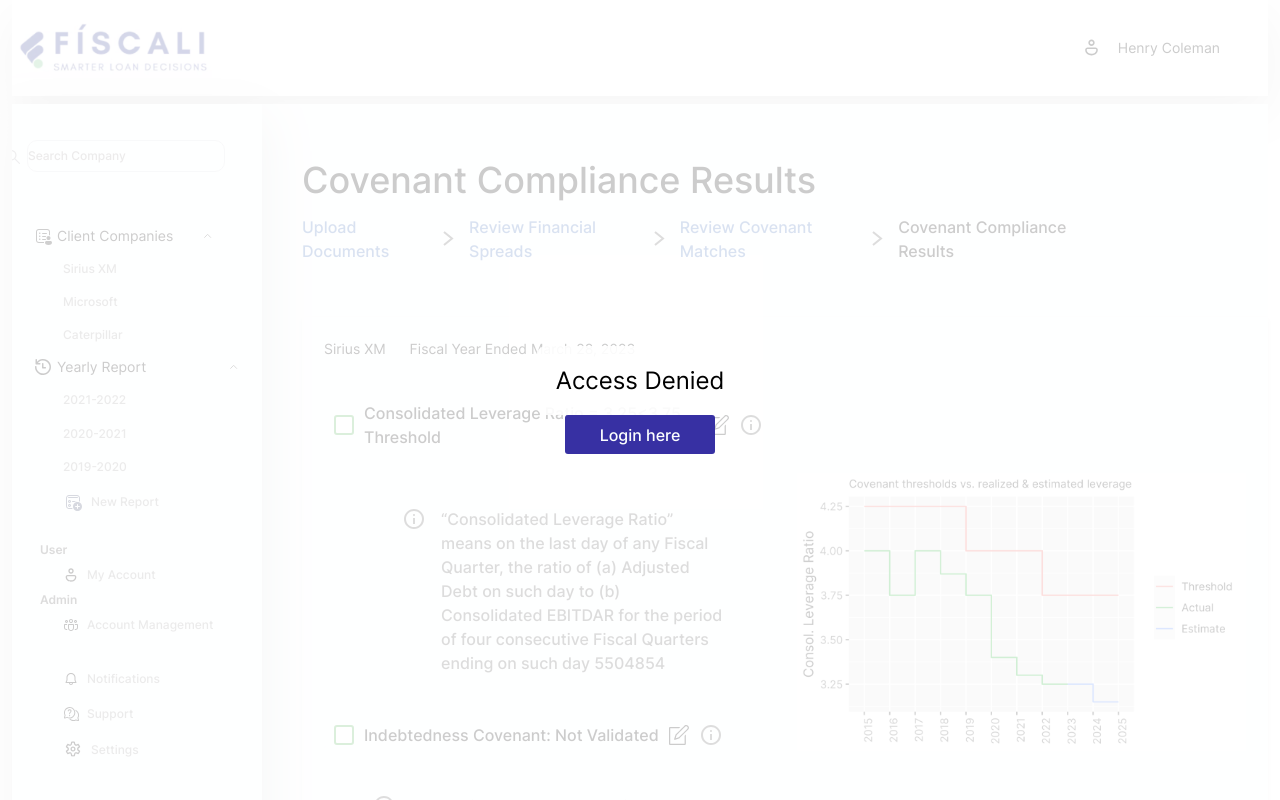
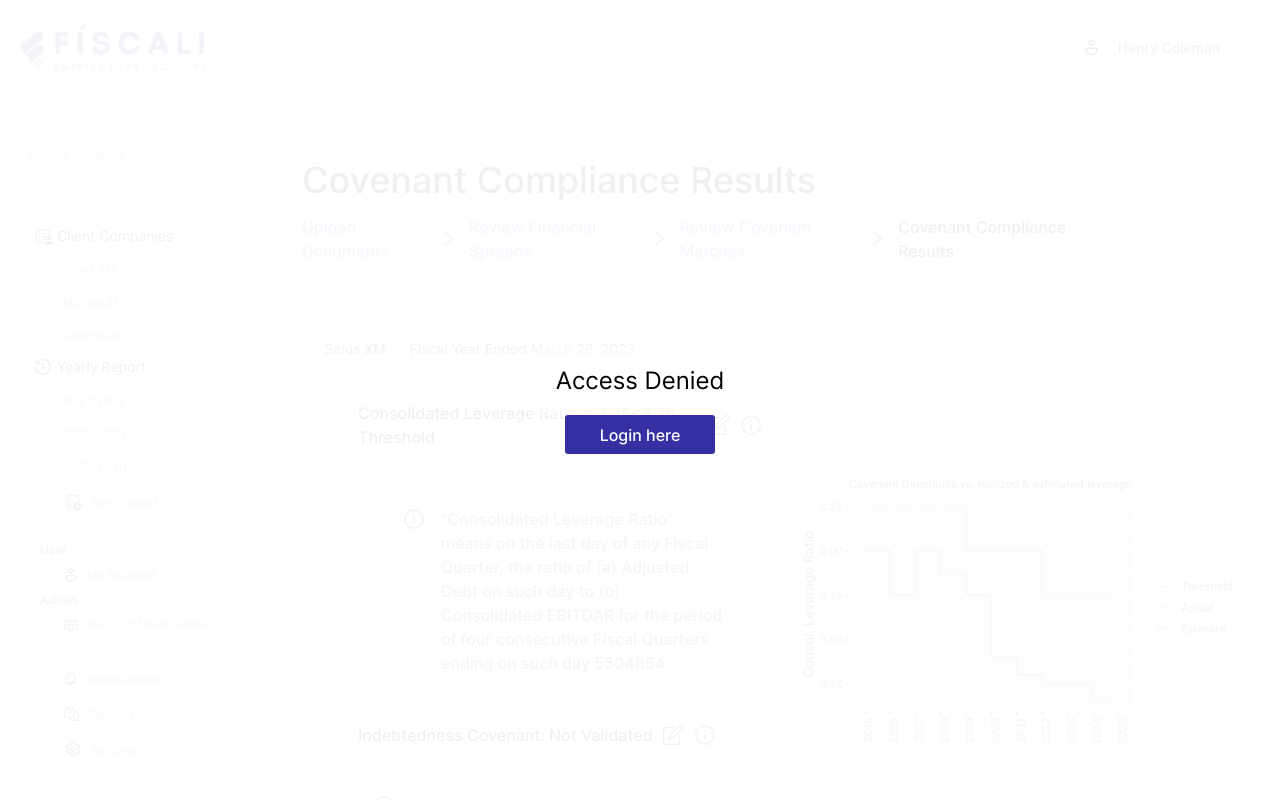
Before and after one commit to tonystark20-hy/Fiscali, a React (Create React App) app: page /covenantcomplianceresults in a window 1280 px wide. Shown: the top 800 px of the page. Built offline with nearby package versions, Linux system fonts and the light colour scheme.

Commit message:
access denied opacity increased, checkbox removed @ Covenant

```diff
--- a/src/components/BlurPage/index.css
+++ b/src/components/BlurPage/index.css
@@ -10,7 +10,7 @@ body.blur {
   left: 0;
   width: 100%;
   height: 100%;
-    background-color: rgba(255, 255, 255, 0.8); /* semi-transparent white background */
+  background-color: rgba(255, 255, 255, 0.94); /* semi-transparent white background */
   z-index: 1000; /* ensures the overlay is on top */
   display: flex; /* show the overlay by default */
   justify-content: center;
@@ -21,7 +21,7 @@ body.blur {
 #blur-cover .message {
   color: black;
   font-size: 24px;
-    background: rgba(255, 255, 255, 0.9);
+  background: rgba(255, 255, 255, 0.5);
   padding: 20px;
   border-radius: 10px;
   pointer-events: auto; /* Enable interactions with the message */
--- a/src/components/BlurPage/index.tsx
+++ b/src/components/BlurPage/index.tsx
@@ -1,8 +1,7 @@
-import React, { useEffect, useState } from 'react';
-import './index.css'; // Make sure to create and import the CSS file
+import React, { useEffect, useState } from "react";
+import "./index.css"; // Make sure to create and import the CSS file
 import { useNavigate } from "react-router-dom";
 import { Text, Img, Heading, Button, SelectBox } from "../../components";
-
 
 const BlurPage = () => {
   const [isTokenValid, setIsTokenValid] = useState(true);
@@ -10,13 +9,12 @@ const BlurPage = () => {
 
   useEffect(() => {
     // Example: Check for a token stored in local storage (you can adjust this logic)
-    const token = localStorage.getItem('authToken');
-
+    const token = localStorage.getItem("authToken");
 
     // Function to check if the token is valid (you can replace this with your own validation logic)
     const isValidToken = (token) => {
       // For demonstration, consider any non-null, non-empty token as valid
-      return token && token !== '';
+      return token && token !== "";
     };
 
     // Set the state based on token validity
@@ -33,14 +31,13 @@ const BlurPage = () => {
       {!isTokenValid && (
         <div id="blur-cover" className="flex flex-col">
           <div className="flex">
-            <div className="message">
-              Access Denied
-            </div>
+            <div className="message bg-none">Access Denied</div>
           </div>
           <Button
             className="flex whitespace-nowrap items-center justify-center h-[39px]  px-[35px]  text-white-A700_01 text-center text-base font-medium bg-indigo-800 rounded-[3px]"
             onClick={navigateLogin}
-          >Login here
+          >
+            Login here
           </Button>
         </div>
       )}
--- a/src/pages/CovenantComplianceResults/index.tsx
+++ b/src/pages/CovenantComplianceResults/index.tsx
@@ -107,7 +107,7 @@ export default function CovenantComplianceResultsPage({ loginSuccess }) {
                   <div className="h-full flex md:flex-col justify-center items-center gap-7 z-[1]">
                     <div className="flex flex-col items-start md:self-stretch flex-1">
                       <div className="flex sm:flex-col items-center mt-8 gap-2.5 p-2.5">
-                        <div className="flex flex-col">
+                        {/* <div className="flex flex-col">
                           <div className=" flex items-center justify-center">
                             <input
                               type="checkbox"
@@ -125,8 +125,8 @@ export default function CovenantComplianceResultsPage({ loginSuccess }) {
                               }}
                             />
                           </div>
-                        </div>
-                        <Text size="md" as="p" className="self-end">
+                        </div> */}
+                        <Text size="md" as="p" className="self-end ml-6">
                           Consolidated Leverage Ratio = 3.25&lt;3.75 Threshold
                         </Text>
                         <Img
@@ -161,10 +161,7 @@ export default function CovenantComplianceResultsPage({ loginSuccess }) {
                         </div>
                       </div>
                       <div className="flex sm:flex-col items-center  ml-2.5 gap-2.5 md:ml-0">
-                        <div className="flex flex-col">
-                          {/* <Button className="flex items-center justify-center h-[20px] w-[20px] border-cyan-800 border border-solid bg-white-A700_01 rounded-md">
-                            <Img src="images/img_check.svg" />
-                          </Button> */}
+                        {/* <div className="flex flex-col">
                           <div className=" flex items-center justify-center">
                             <input
                               type="checkbox"
@@ -182,8 +179,8 @@ export default function CovenantComplianceResultsPage({ loginSuccess }) {
                               }}
                             />
                           </div>
-                        </div>
-                        <Text size="md" as="p" className="self-start">
+                        </div> */}
+                        <Text size="md" as="p" className="self-start ml-6">
                           Indebtedness Covenant: Not Validated
                         </Text>
                         <Img
```
Lines whose indentation alone changed are shown as unchanged.
